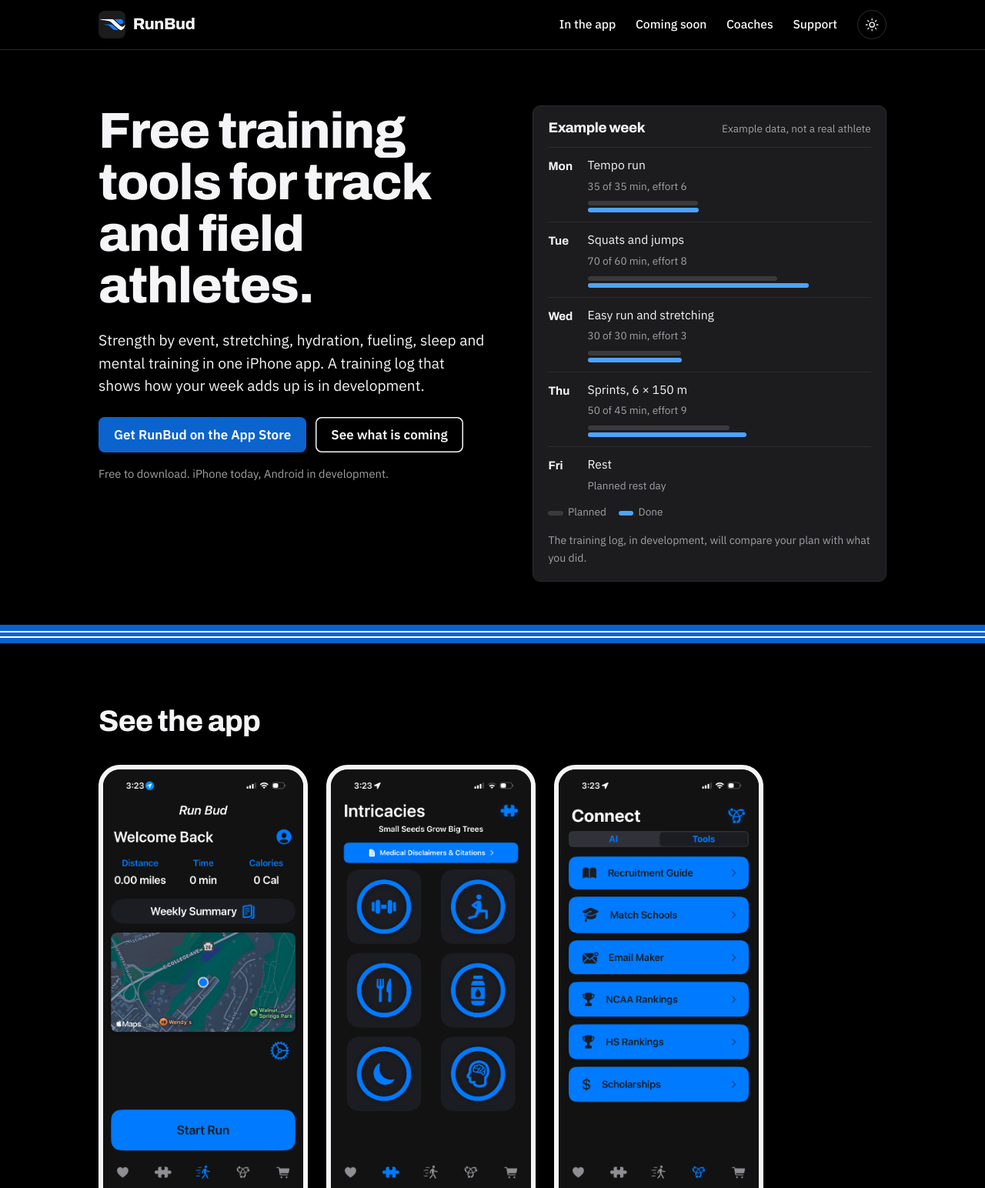
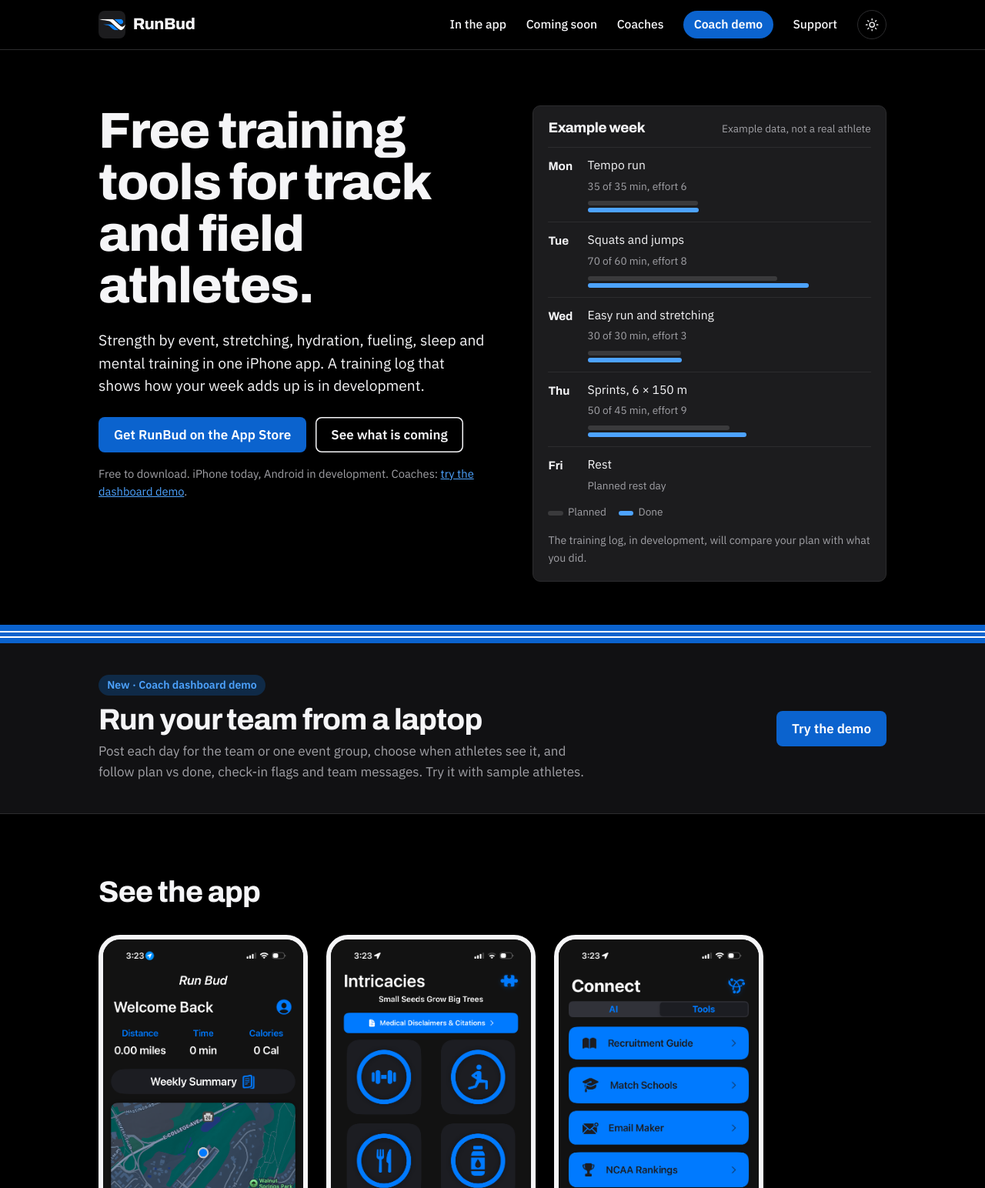
Before and after one commit to jolumobu7/RUNBUDAPP, a plain HTML site: page index.html in a window 1280 px wide. Shown: the top 1544 px of the page at 77% size. Drawn offline with Linux system fonts and the light colour scheme.

Commit message:
Put the coach demo on the home page

```diff
--- a/index.html
+++ b/index.html
@@ -51,8 +51,9 @@
       <nav class="site-nav" aria-label="Main">
         <a class="nav-extra" href="#app">In the app</a>
         <a class="nav-extra" href="#coming">Coming soon</a>
-        <a href="#coaches">Coaches</a>
-        <a href="#support">Support</a>
+        <a class="nav-extra" href="#coaches">Coaches</a>
+        <a class="nav-demo" href="coach.html">Coach demo</a>
+        <a class="nav-extra" href="#support">Support</a>
         <button class="theme-toggle" id="theme-toggle" type="button" aria-label="Switch to light theme" title="Switch to light theme">
           <svg class="icon-sun" viewBox="0 0 24 24" aria-hidden="true"><circle cx="12" cy="12" r="4"/><path d="M12 2v2M12 20v2M4.9 4.9l1.4 1.4M17.7 17.7l1.4 1.4M2 12h2M20 12h2M4.9 19.1l1.4-1.4M17.7 6.3l1.4-1.4"/></svg>
           <svg class="icon-moon" viewBox="0 0 24 24" aria-hidden="true"><path d="M21 12.8A8.5 8.5 0 1 1 11.2 3a6.6 6.6 0 0 0 9.8 9.8z"/></svg>
@@ -71,7 +72,7 @@
             <a class="btn" href="https://apps.apple.com/us/app/runbudapp/id6748336230">Get RunBud on the App Store</a>
             <a class="btn btn-quiet" href="#coming">See what is coming</a>
           </div>
-          <p class="small">Free to download. iPhone today, Android in development.</p>
+          <p class="small">Free to download. iPhone today, Android in development. Coaches: <a href="coach.html">try the dashboard demo</a>.</p>
         </div>
 
         <aside class="week" aria-label="Example of a planned versus completed training week">
@@ -132,6 +133,17 @@
     </section>
 
     <div class="lanes" role="presentation"></div>
+
+    <section class="demo-strip" aria-labelledby="demo-title">
+      <div class="wrap demo-inner">
+        <div>
+          <span class="status">New · Coach dashboard demo</span>
+          <h2 id="demo-title">Run your team from a laptop</h2>
+          <p>Post each day for the team or one event group, choose when athletes see it, and follow plan vs done, check-in flags and team messages. Try it with sample athletes.</p>
+        </div>
+        <a class="btn" href="coach.html">Try the demo</a>
+      </div>
+    </section>
 
     <section class="section" id="screens" hidden>
       <div class="wrap">
--- a/styles.css
+++ b/styles.css
@@ -825,3 +825,18 @@ details p {
     animation: none;
   }
 }
+
+/* Coach demo link and strip */
+.site-nav a.nav-demo {
+  white-space: nowrap;
+  color: var(--on-btn);
+  background: var(--btn);
+  padding: 0.35rem 0.85rem;
+  border-radius: 999px;
+  font-weight: 600;
+}
+.site-nav a.nav-demo:hover { background: var(--btn-hover); color: var(--on-btn); }
+.demo-strip { padding: 2.5rem 0; border-bottom: 1px solid var(--line); background: var(--mist); }
+.demo-inner { display: flex; align-items: center; justify-content: space-between; gap: 1.5rem; flex-wrap: wrap; }
+.demo-inner h2 { margin: 0.6rem 0 0.4rem; }
+.demo-inner p { margin: 0; max-width: 40rem; color: var(--slate); }
```
